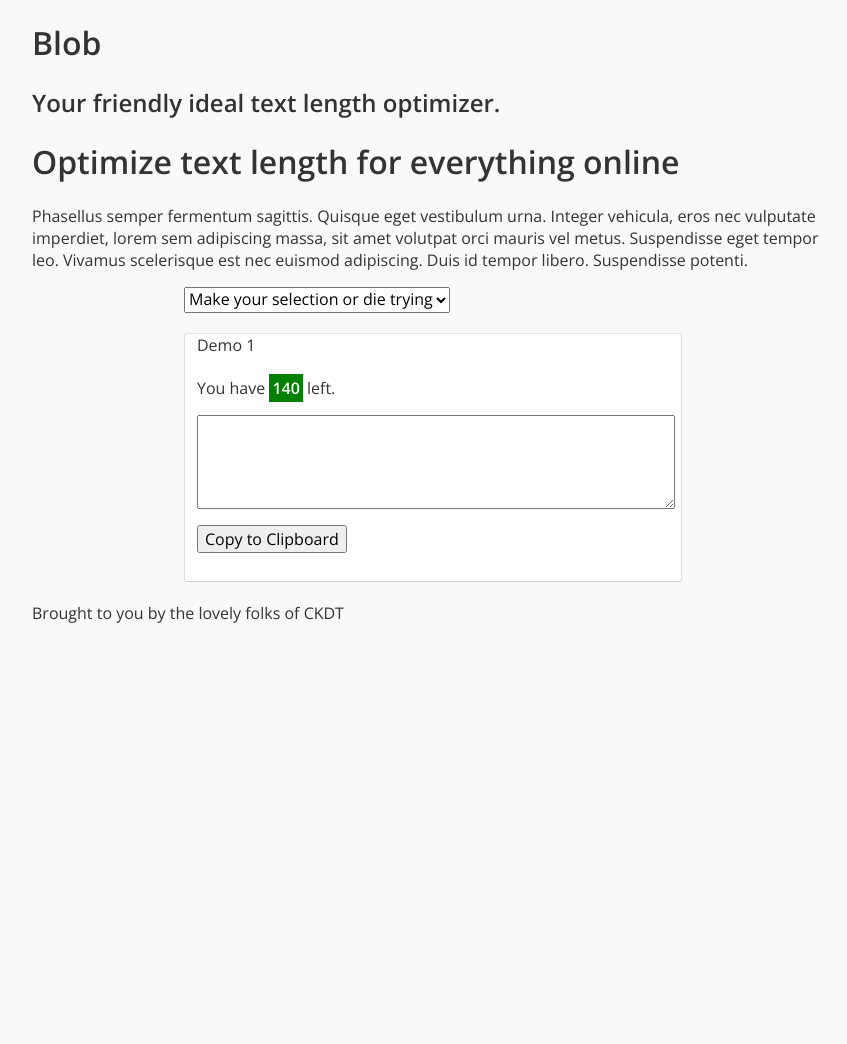
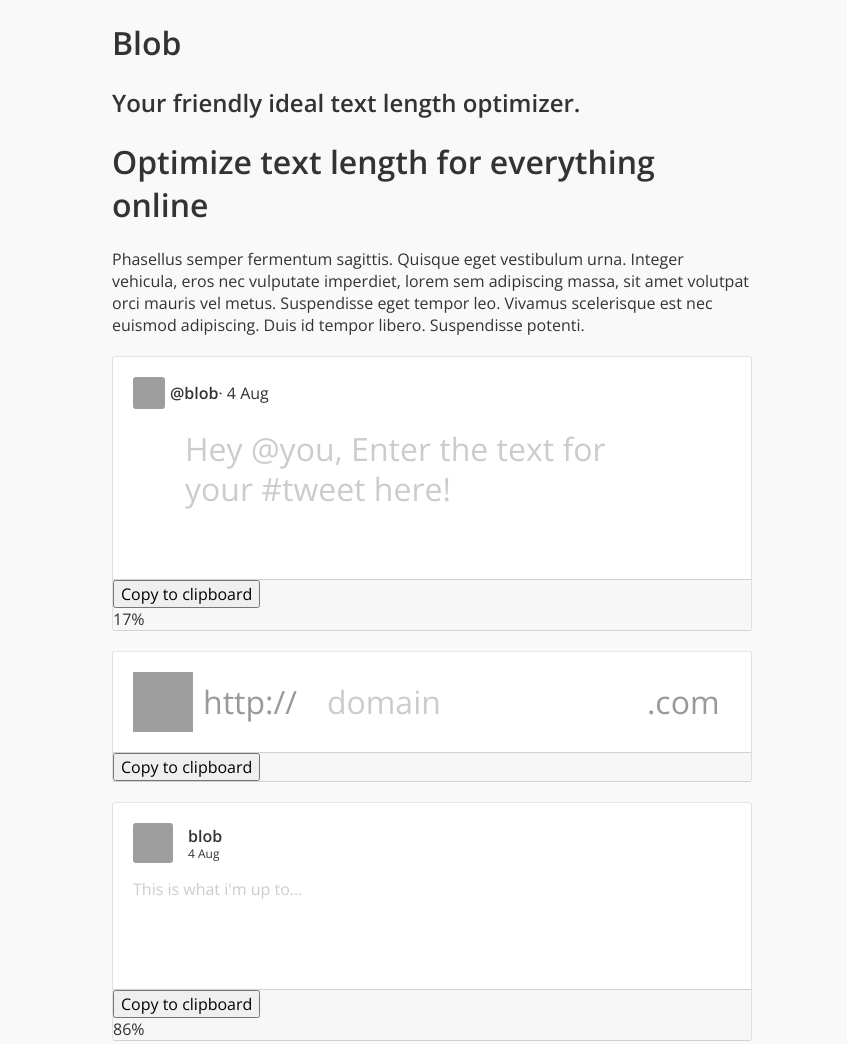
Before and after one commit to ckdt/blob, a plain HTML site: page index.html in a window 1280 px wide. Shown: the top 1044 px of the page, without its empty margins (208-1055 px from the left). Before the commit the page ends 800 px from the top, so only its background shows below. Drawn offline with nearby package versions, Linux system fonts and the light colour scheme; grey boxes are pictures that could not be loaded.

Commit message:
Some Styling to blocks

```diff
--- a/css/style.css
+++ b/css/style.css
@@ -1,9 +1,32 @@
+* {
+-webkit-box-sizing: border-box;
+-moz-box-sizing: border-box;
+box-sizing: border-box;
+}
+
+::-webkit-input-placeholder {
+   color: #ccc;
+}
+
+:-moz-placeholder { /* Firefox 18- */
+   color: #ccc;
+}
+
+::-moz-placeholder {  /* Firefox 19+ */
+   color: #ccc;
+}
+
+:-ms-input-placeholder {
+   color: #ccc;
+}
+
+
 body{
     font-family: 'Open Sans', sans-serif;
     -webkit-font-smoothing: antialiased;
     background: #f9f9f9;
     color: #333;
-    max-width: 800px;
+    max-width: 640px;
     margin:0px auto;
 }
 
@@ -26,7 +49,161 @@ border-color: #e5e6e9 #dfe0e4 #d0d1d5;
     border: none;
 }
 
+#tweet,#domain,#facebook {
+    margin: 20px 0;
+    padding: 0px;
+    background: #fff;
+    width: 100%;
+    border: 1px solid;
+    border-color: #e5e6e9 #dfe0e4 #d0d1d5;
+    -webkit-border-radius: 3px;
+    overflow:hidden;
+}
 
+#tweet header,
+#domain header,
+#facebook header{
+    padding: 20px 20px 0px 20px;
+}
+
+#tweet .container,
+#domain .container,
+#facebook .container{
+    padding: 0px 20px 0px 20px;
+}
+
+#domain .container{
+    padding: 20px 20px 0px 20px;
+
+}
+
+#tweet header{
+    display: block;
+    overflow: hidden;
+    line-height: 32px;
+}
+#tweet header ul{
+    list-style-type: none;
+    margin: 0;
+    padding: 0;
+    clear: left;
+}
+
+#tweet header ul li{
+    float: left;
+    margin-right:0px;
+}
+
+#tweet .profile-picture img{
+    border-radius: 3px;
+    margin-right: 5px;
+}
+#tweet .profile-name{
+    font-weight: bold;
+}
+#tweet .date:before{
+    content :" · ";
+}
+
+#tweet .optimizer{
+    margin-left: 32px;
+}
+
+#tweet .optimizer textarea{
+    border:none;
+    font-family: 'Open Sans', sans-serif;
+    font-weight: 300;
+    font-size: 32px;
+    line-height: 40px;
+    max-width:496px;
+    padding: 10px 20px;
+    resize: none;
+}
+
+#domain ul{
+    margin:0;
+    padding:0;
+    display:block;
+    clear:left;
+    list-style-type:none;
+}
+#domain ul li{
+    float:left;
+    margin-right:10px;
+    color: #999;
+    font-weight: 300;
+    font-size: 32px;
+    line-height: 60px;
+    height:60px;
+}
+
+#domain .optimizer textarea{
+    border:none;
+    font-family: 'Open Sans', sans-serif;
+    line-height: 40px;
+    max-width:330px;
+    padding: 10px 20px;
+    resize: none;
+}
+
+
+#facebook header{
+    display: block;
+    overflow: hidden;
+    line-height: 16px;
+}
+#facebook header ul{
+    list-style-type: none;
+    margin: 0;
+    padding: 0;
+    clear: left;
+}
+
+#facebook header ul li{
+    float: left;
+    margin-right:10px;
+}
+
+#facebook .profile-picture img{
+    border-radius: 3px;
+    margin-right: 5px;
+}
+#facebook .profile-name{
+    padding-top:5px;
+    font-weight: bold;
+    font-size:16px;
+}
+
+#facebook .date{
+    font-weight:normal;
+    font-size:12px;
+}
+
+#facebook .optimizer textarea{
+    border:none;
+    font-family: 'Open Sans', sans-serif;
+    font-weight: normal;
+    font-size: 16px;
+    line-height: 28px;
+    max-width:496px;
+    padding: 10px 0px;
+    resize: none;
+}
+
+.container{
+    overflow: hidden;
+    color:#fff;
+}
+
+#tweet footer,
+#domain footer,
+#facebook footer{
+    padding:0;
+    margin: 20px 0 0 0;
+    background:#f7f7f7;
+    overflow: hidden;
+    border-top:1px solid #d0d1d5;
+}
 
 
 pre {float:right; width:300px; background:#efefef; padding:6px 12px; margin:0; font:13px 'Courier New', Courier, monospace; font-weight:bold; color:#3b3b3b;}
--- a/index.html
+++ b/index.html
@@ -32,6 +32,63 @@
         <section id="intro">
             <h1>Optimize text length for everything online</h1>
             <p> Phasellus semper fermentum sagittis. Quisque eget vestibulum urna. Integer vehicula, eros nec vulputate imperdiet, lorem sem adipiscing massa, sit amet volutpat orci mauris vel metus. Suspendisse eget tempor leo. Vivamus scelerisque est nec euismod adipiscing. Duis id tempor libero. Suspendisse potenti. </p>
+        </section>
+
+        <section id="tweet">
+            <header>
+                <ul>
+                    <li class="profile-picture"><img src="http://placekitten.com/g/32/32"></li>
+                    <li class="profile-name">@blob</li>
+                    <li class="date">4 Aug</li>
+                </ul>
+            </header>
+            <div class="container">
+                <div class="optimizer">
+                    <textarea cols="50" rows="3" placeholder="Hey @you, Enter the text for your #tweet here!"></textarea>
+                </div>
+            </div>
+            <footer>
+                <button> Copy to clipboard </button>
+                <div class="engagement"> 17% </div>
+            </footer>
+        </section>
+
+        <section id="domain">
+            <div class="container">
+                <ul>
+                    <li class="favicon"><img src="http://placekitten.com/g/60/60"></li>
+                    <li>http://</li>
+                    <li>
+                        <div class="optimizer">
+                            <textarea cols="50" rows="1" placeholder="domain"></textarea>
+                        </div>
+                    </li>
+                    <li>
+                        .com
+                    </li>
+                </ul>
+            </div>
+            <footer>
+                <button> Copy to clipboard </button>
+            </footer>
+        </section>
+
+        <section id="facebook">
+            <header>
+                <ul>
+                    <li class="profile-picture"><img src="http://placekitten.com/g/40/40"></li>
+                    <li class="profile-name">blob <br> <span class="date">4 Aug</span></li>
+                </ul>
+            </header>
+            <div class="container">
+                <div class="optimizer">
+                    <textarea cols="50" rows="3" placeholder="This is what i'm up to..."></textarea>
+                </div>
+            </div>
+            <footer>
+                <button> Copy to clipboard </button>
+                <div class="engagement">86% </div>
+            </footer>
         </section>
 
         <section id="form">
```
